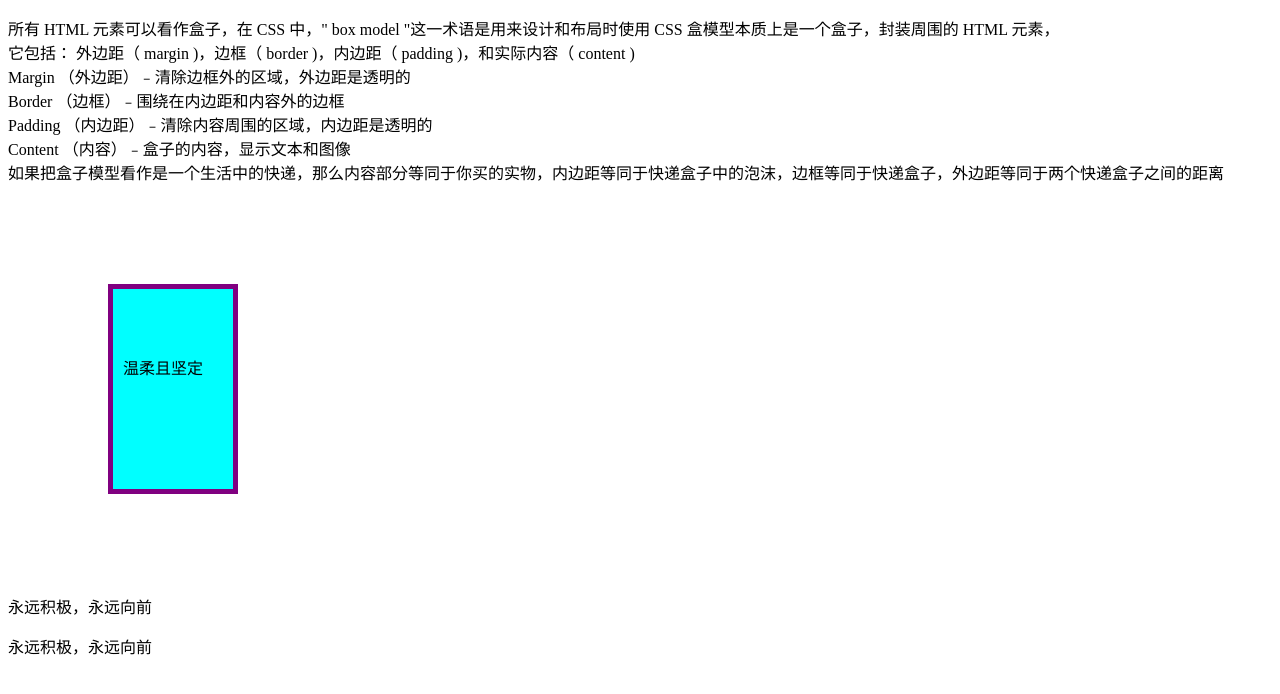
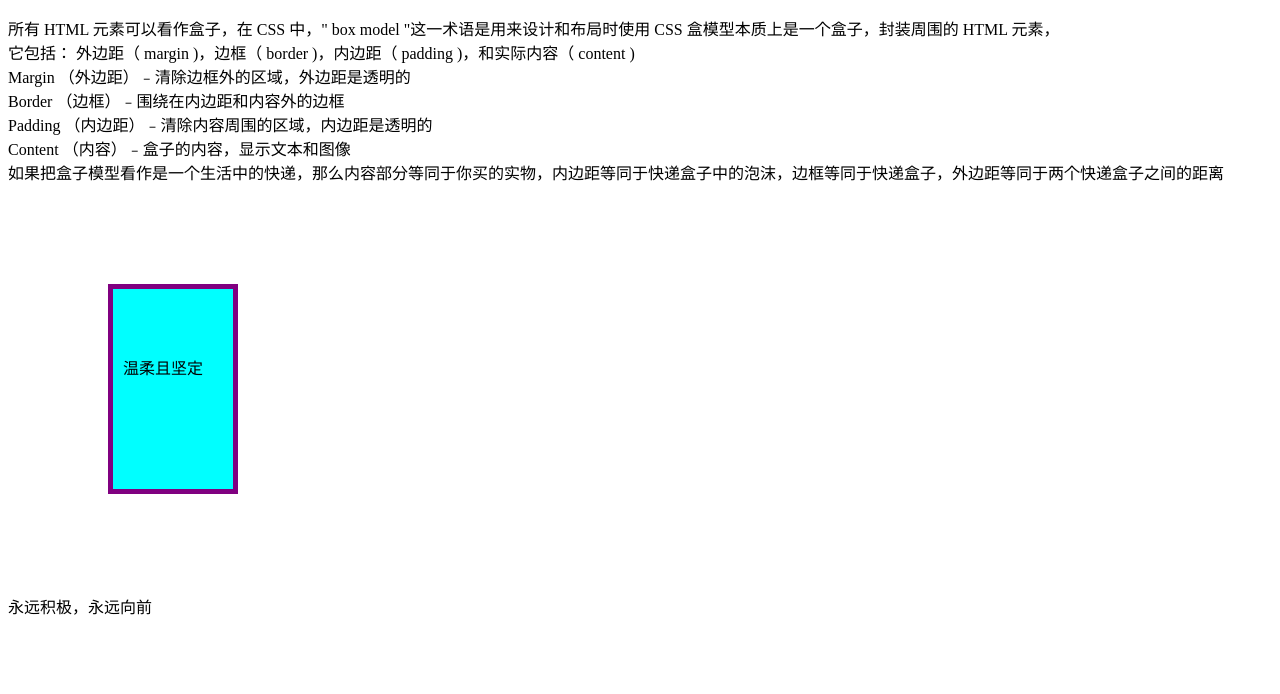
Before and after one commit to AaaBinfinity/Qing_Bin_Learn, a plain HTML site: page Leaen_Web_front_end/23 CSS的盒子模型/index.html in a window 1280 px wide. Drawn offline with Linux system fonts and the light colour scheme.

Commit message:
Leaen_Web_front_end/23 CSS的盒子模型/index.html

```diff
--- a/Leaen_Web_front_end/23 CSS的盒子模型/index.html
+++ b/Leaen_Web_front_end/23 CSS的盒子模型/index.html
@@ -25,7 +25,6 @@
     border: 5px solid purple;
      margin: 100px;"><p>温柔且坚定</p></div>
      <p>永远积极，永远向前</p>
-     <p>永远积极，永远向前</p>
 
 </body>
 
```
